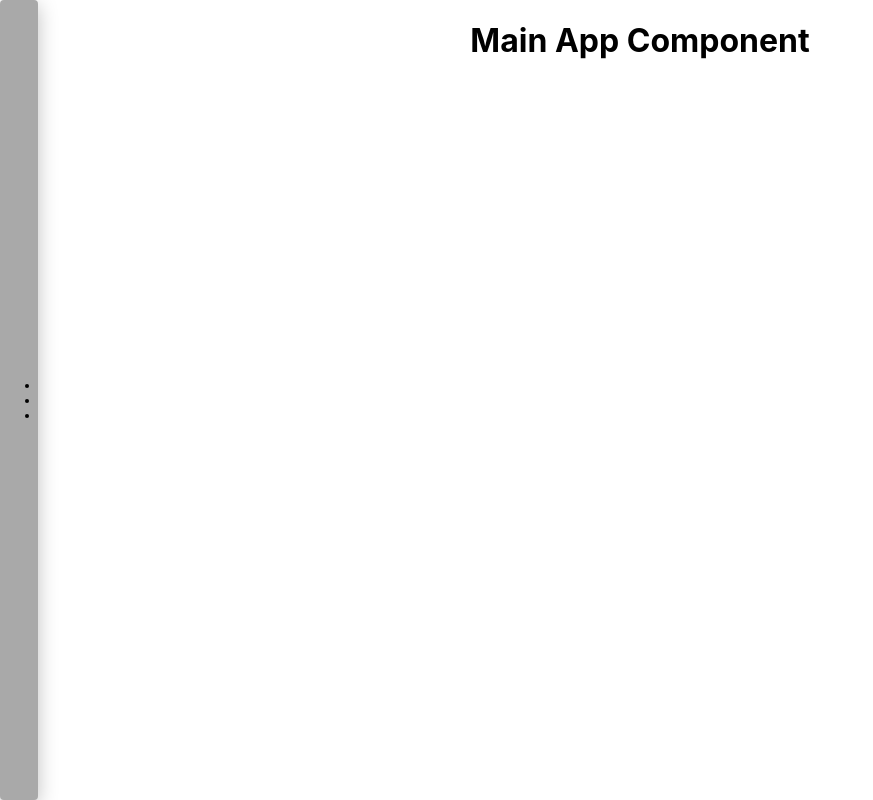
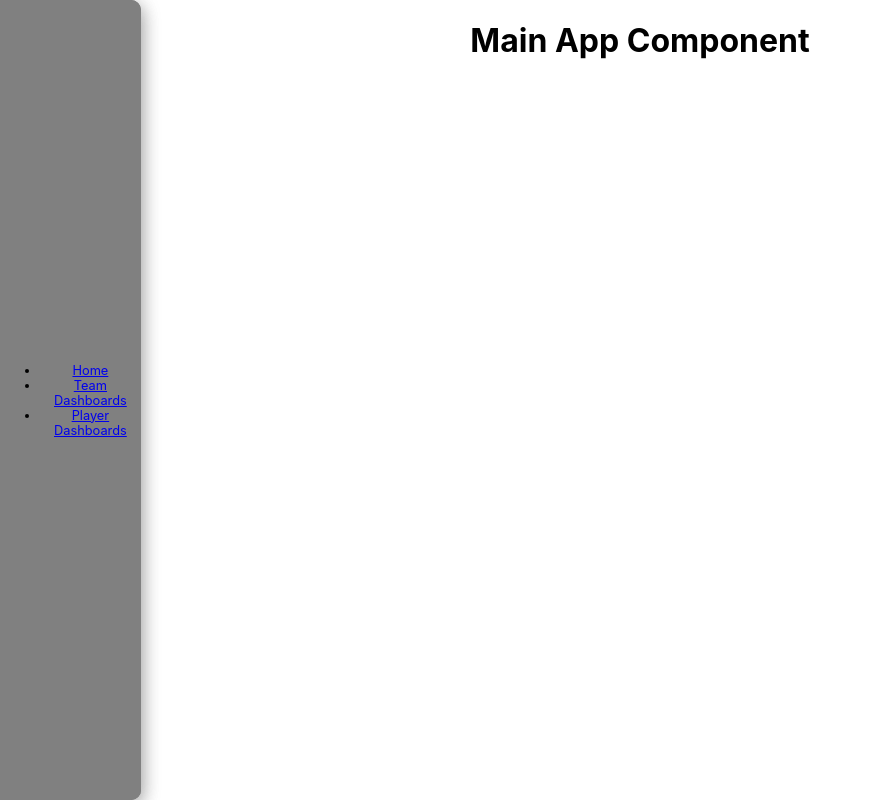
Before and after one commit to dyldrumm/box-lore, a React (Create React App) app in the folder client/react-app/: page / in a window 1280 px wide. Shown: the whole page, without its empty margins (0-873 px from the left). Built offline with nearby package versions, Linux system fonts and the light colour scheme.

Commit message:
Starter Sidebar Implementation
Beginning of sidebar with scroll out functionality and placeholder nav links.  Removed unnecessary background color from App.cs

```diff
--- a/client/react-app/src/App.css
+++ b/client/react-app/src/App.css
@@ -14,7 +14,6 @@
 }
 
 .App-header {
-  background-color: #282c34;
   min-height: 100vh;
   display: flex;
   flex-direction: column;
--- a/client/react-app/src/App.js
+++ b/client/react-app/src/App.js
@@ -9,7 +9,9 @@
       <div className="content">
         <h1>Main App Component</h1>
       </div>
-      <SideBar />
+      <div className="Sidebar">
+        <SideBar />
+      </div>
     </div>
   );
 }
--- a/client/react-app/src/Components/Sidebar/Sidebar.js
+++ b/client/react-app/src/Components/Sidebar/Sidebar.js
@@ -15,6 +15,8 @@
                         return(
                             <li key={index}>
                                 <a href = {item.url} className = {item.cName}>
+                                    <i classname={item.icon}></i>
+                                    {item.title}
                                 </a>
                             </li>
                         )
--- a/client/react-app/src/Components/Sidebar/SidebarStyles.css
+++ b/client/react-app/src/Components/Sidebar/SidebarStyles.css
@@ -2,13 +2,14 @@
     display: flex;
     justify-content: space-between;
     align-items: center;
-    font-size: 0.8rem;
+    font-size: 0rem;
     padding: 10 10px;
     background-color:darkgrey;
     box-shadow: 0 5px 20px rgba(0,0,0,0.25);
     width: 3%;
     height: 100%;
-    border-radius: 4px;
+    border-top-right-radius: 10px;
+    border-bottom-right-radius: 10px;
     position:fixed;
     top: 0%;
     left: 0%;
@@ -25,7 +26,8 @@
     box-shadow: 0 5px 20px rgba(0,0,0,0.25);
     width: 11%;
     height: 100%;
-    border-radius: 4px;
+    border-top-right-radius: 10px;
+    border-bottom-right-radius: 10px;
     position:fixed;
     top: 0%;
     left: 0%;
```
